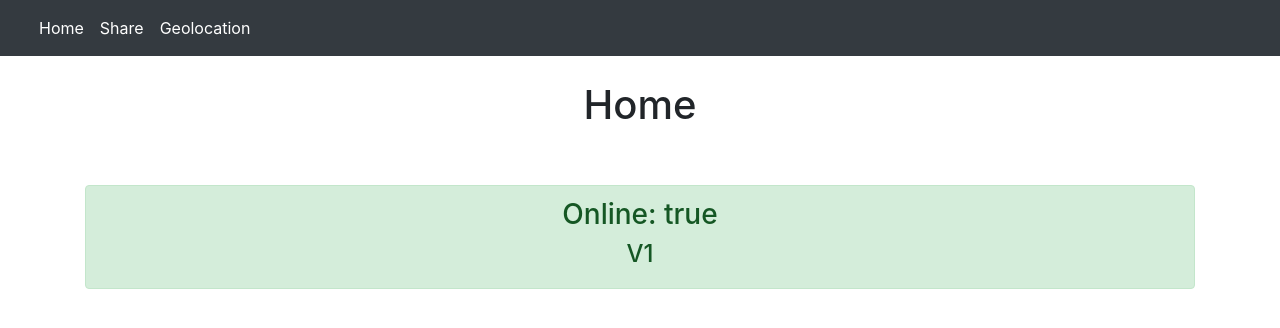
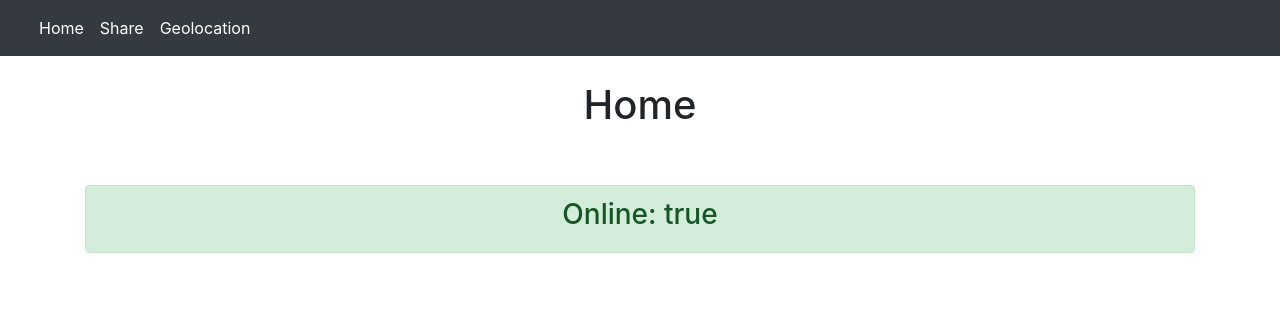
Before and after one commit to douglaszuqueto/vuejs-test-deploy, a Vue app: page / in a window 1280 px wide. Shown: the top 328 px of the page. Built offline with nearby package versions, Linux system fonts and the light colour scheme.

Commit message:
[Validação de features] - Network status

```diff
--- a/src/App.vue
+++ b/src/App.vue
@@ -21,7 +21,6 @@
         <br><br>
         <div class="alert" :class="[online ? 'alert-success' : 'alert-danger']" role="alert">
           <h3>Online: {{online}}</h3>
-          <h4>V1</h4>
         </div>
       </footer>
     </div>
```
